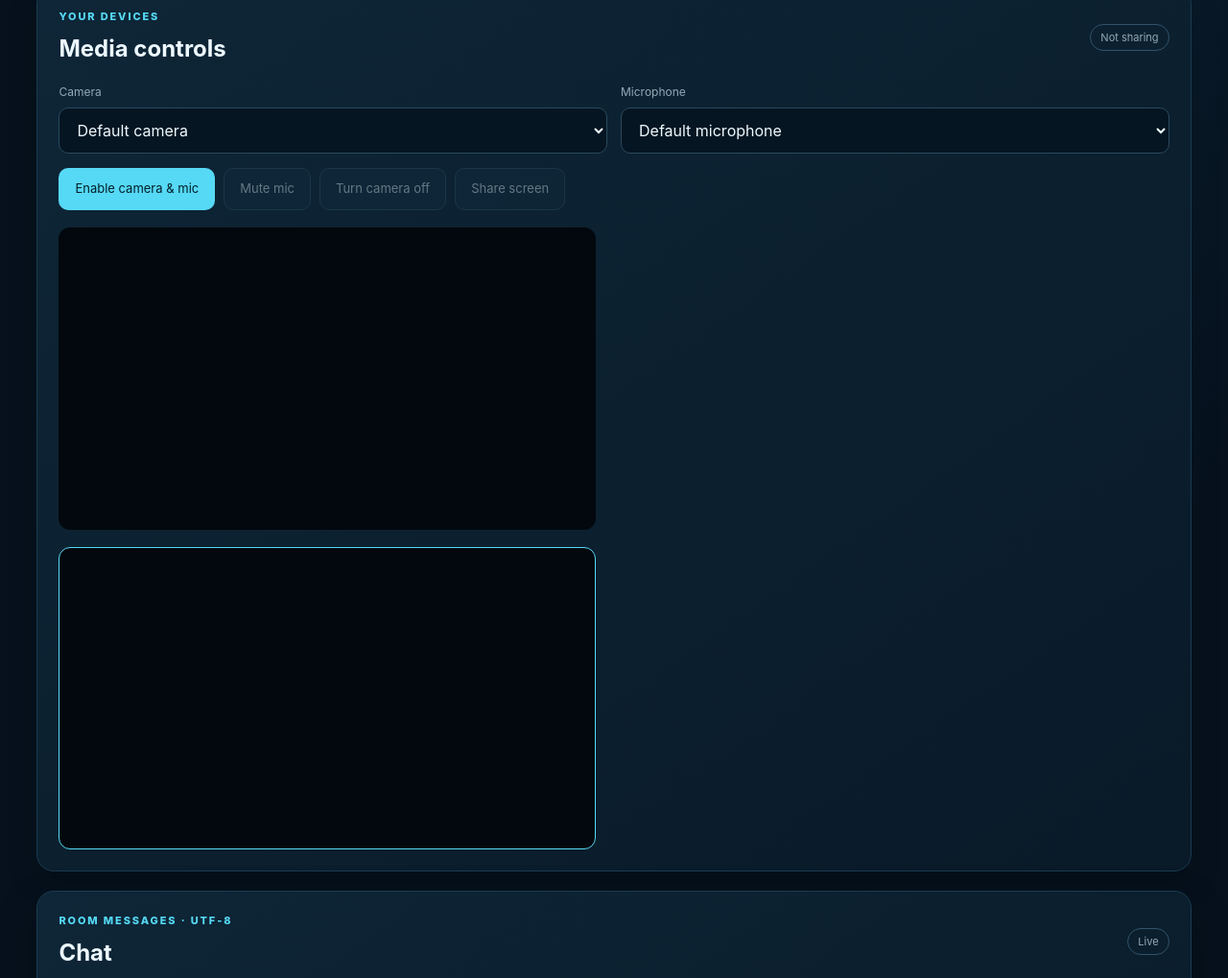
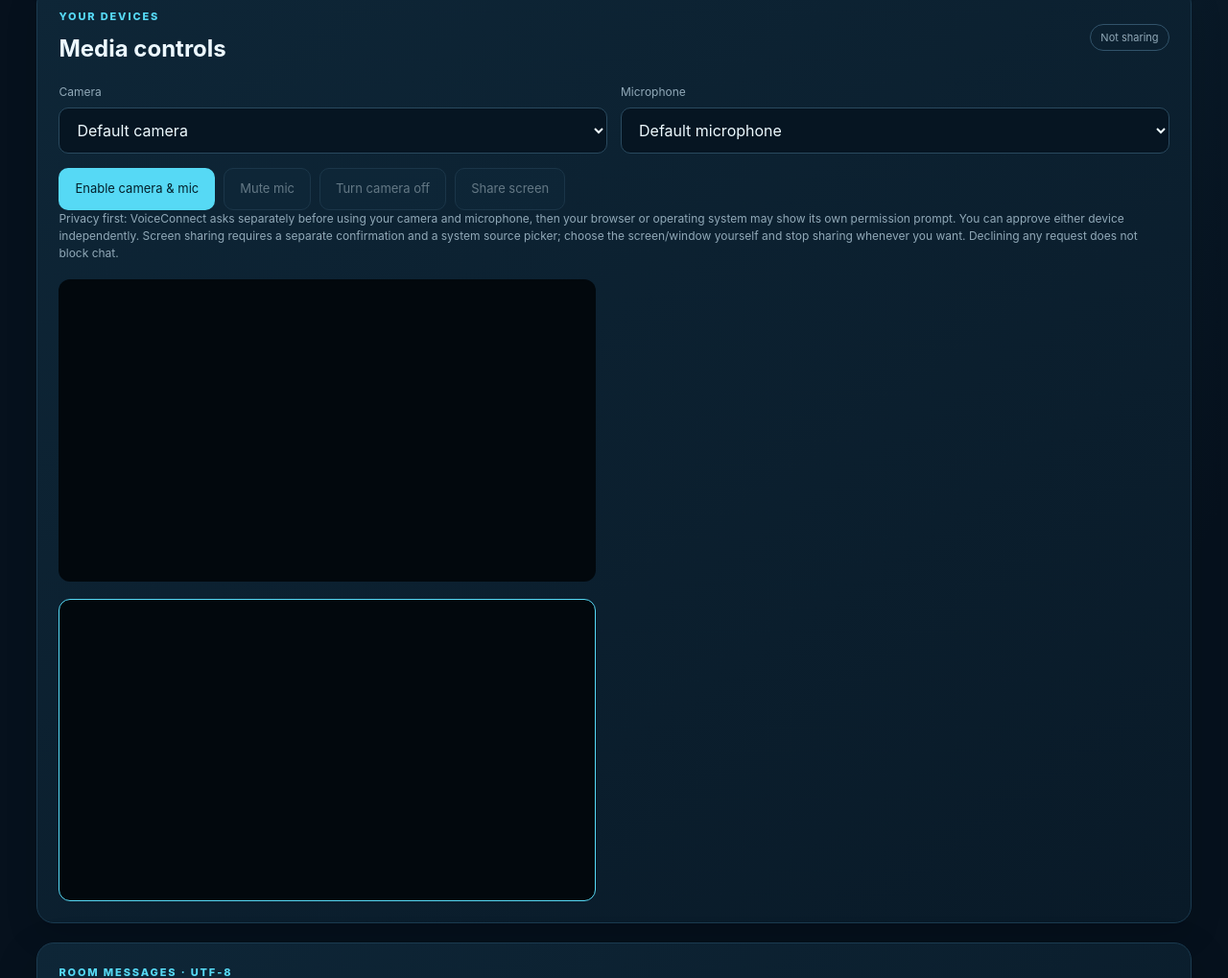
Before and after one commit to amerhwitat/test, an Electron app: page voiceconnect-p2p/index.html in a window 1280 px wide. Shown: the part 1217-2236 px from the top of the page at 96% size. Drawn offline with Linux system fonts and the light colour scheme.

Commit message:
docs(privacy): explain device and desktop sharing consent

```diff
--- a/voiceconnect-p2p/index.html
+++ b/voiceconnect-p2p/index.html
@@ -14,7 +14,7 @@
 <div class="actions"><button id="saveProfileBtn" class="secondary" disabled>Update profile</button></div><div id="profileStatus" class="hint" role="status"></div></section>
 <section class="controls panel"><div class="section-heading"><div><p class="eyebrow">YOUR DEVICES</p><h2>Media controls</h2></div><span id="mediaState" class="pill">Not sharing</span></div>
 <div class="device-grid"><div><label for="cameraSelect">Camera</label><select id="cameraSelect"><option value="">Default camera</option></select></div><div><label for="micSelect">Microphone</label><select id="micSelect"><option value="">Default microphone</option></select></div></div>
-<div class="actions"><button id="startMediaBtn" class="primary">Enable camera & mic</button><button id="muteBtn" class="secondary" disabled>Mute mic</button><button id="cameraBtn" class="secondary" disabled>Turn camera off</button><button id="shareScreenBtn" class="secondary" disabled>Share screen</button></div><video id="localVideo" class="local-video" autoplay playsinline muted></video><video id="localScreenPreview" class="local-video screen-preview" autoplay playsinline muted hidden></video></section>
+<div class="actions"><button id="startMediaBtn" class="primary">Enable camera & mic</button><button id="muteBtn" class="secondary" disabled>Mute mic</button><button id="cameraBtn" class="secondary" disabled>Turn camera off</button><button id="shareScreenBtn" class="secondary" disabled>Share screen</button></div><p class="hint" role="note">Privacy first: VoiceConnect asks separately before using your camera and microphone, then your browser or operating system may show its own permission prompt. You can approve either device independently. Screen sharing requires a separate confirmation and a system source picker; choose the screen/window yourself and stop sharing whenever you want. Declining any request does not block chat.</p><video id="localVideo" class="local-video" autoplay playsinline muted></video><video id="localScreenPreview" class="local-video screen-preview" autoplay playsinline muted hidden></video></section>
 <section class="chat panel"><div class="section-heading"><div><p class="eyebrow">ROOM MESSAGES · UTF-8</p><h2>Chat</h2></div><span class="pill">Live</span></div><div id="chatMessages" class="chat-messages" aria-live="polite"><p class="hint">Join a room to chat.</p></div><form id="chatForm" class="chat-compose"><button type="button" id="emojiBtn" class="secondary" aria-label="Open emoji picker">☺</button><input id="chatInput" maxlength="4000" placeholder="Write a message…" autocomplete="off"><button class="primary" type="submit">Send</button><div id="emojiPicker" class="emoji-picker" hidden></div></form></section>
 <section class="peers-section"><div class="section-heading"><div><p class="eyebrow">LIVE ROOM</p><h2>Discovered participants</h2></div><span id="peerCount" class="pill">0 peers</span></div><div id="peers" class="peer-grid"><div class="empty panel">Join a room to discover participants.</div></div></section>
 <section class="controls panel"><div class="section-heading"><div><p class="eyebrow">NETWORK ROUTING</p><h2>Proxy, firewall & VPN</h2></div></div><p class="hint">Browser WebRTC media uses ICE, STUN and TURN. HTTP/SOCKS proxy settings generally affect signaling or app traffic, not arbitrary WebRTC UDP media. For restrictive networks, configure a TURN server reachable over TLS/TCP port 443. For a full VPN tunnel, use an OS VPN (for example WireGuard/OpenVPN) or a managed native VPN adapter; a web page cannot safely install or embed privileged VPN drivers.</p><div class="device-grid"><div><label for="turnUrl">TURN URL (use turns:...:443 for TLS)</label><input id="turnUrl" placeholder="turns:turn.example.com:443?transport=tcp"></div><div><label for="turnUser">TURN username</label><input id="turnUser" autocomplete="off"></div><div><label for="turnPass">TURN credential</label><input id="turnPass" type="password" autocomplete="new-password"></div></div><div class="actions"><button id="applyNetworkBtn" class="secondary">Apply ICE configuration</button></div><p class="hint">Use short-lived TURN credentials from a trusted backend in production; do not store permanent TURN secrets in browser local storage.</p></section>
```
